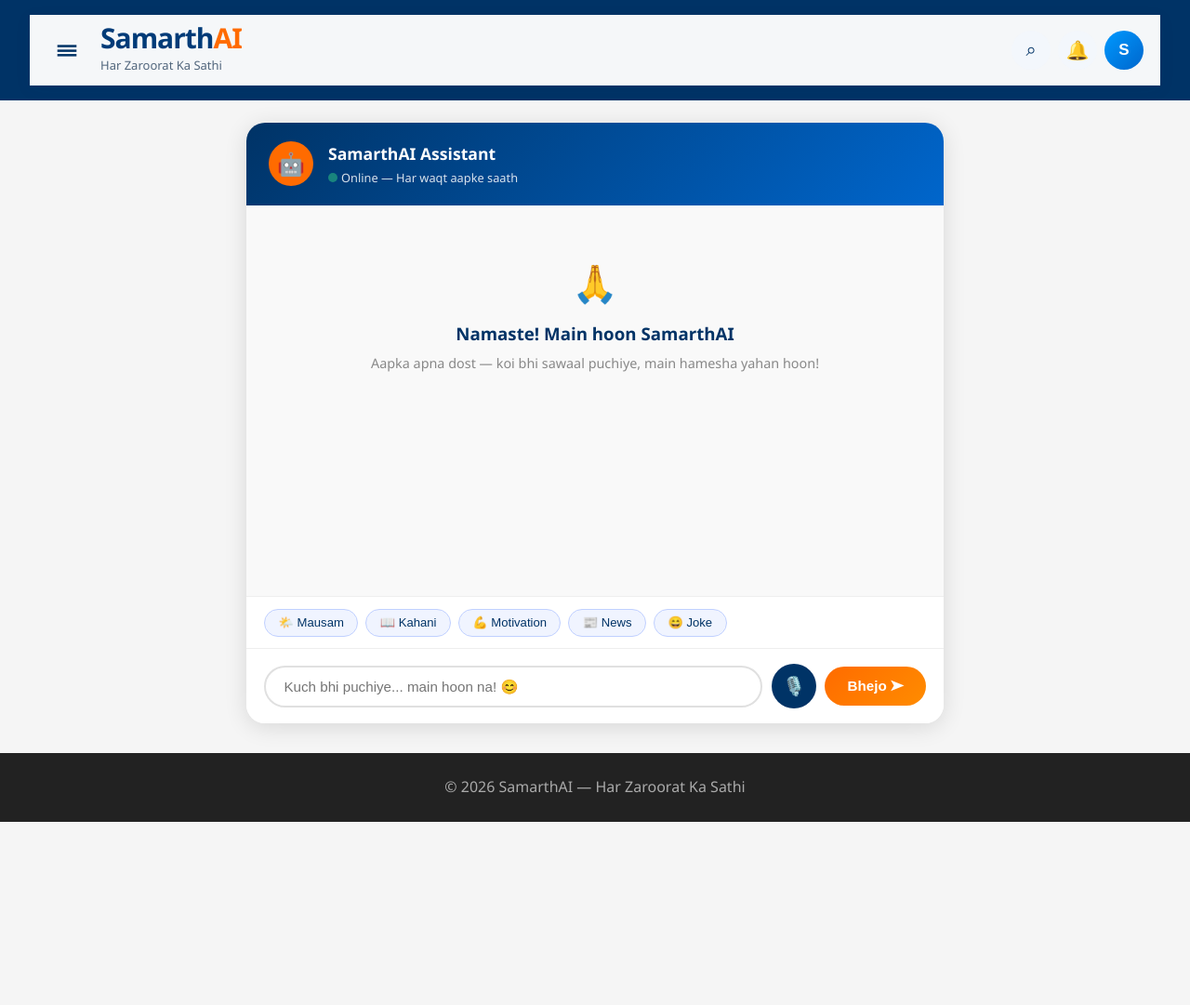
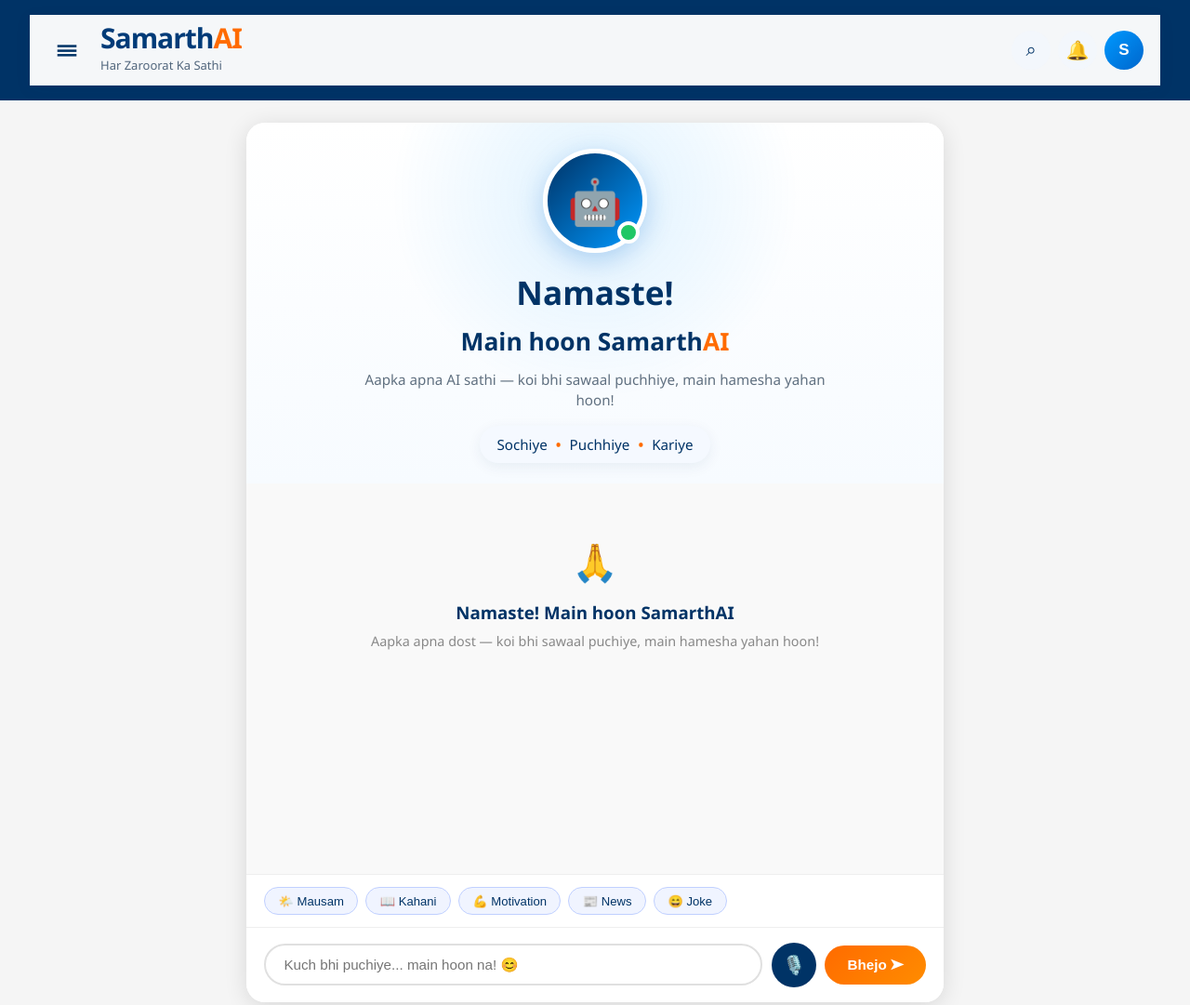
Before and after one commit to samarthai77/SamarthAI, a website: page frontend/chat.html in a window 1280 px wide. Shown: the top 1081 px of the page at 93% size. Before the commit the page ends 884 px from the top, so only its background shows below. Drawn offline with Linux system fonts and the light colour scheme; files that its build step writes are made by us from their sources; files whose address does not match are found by name.

Commit message:
Update chat.html

```diff
--- a/frontend/chat.html
+++ b/frontend/chat.html
@@ -87,6 +87,79 @@
     color: white;
     font-weight: 700;
     font-size: 17px;
+}
+     .welcome-hero {
+    text-align: center;
+    padding: 28px 20px 22px;
+    background:
+        radial-gradient(circle at 50% 20%, rgba(0,153,255,0.12), transparent 45%),
+        linear-gradient(180deg, #ffffff, #f7fbff);
+}
+
+.hero-avatar {
+    width: 112px;
+    height: 112px;
+    margin: 0 auto 14px;
+    border-radius: 50%;
+    background: linear-gradient(135deg, #003366, #0099ff);
+    border: 5px solid #ffffff;
+    box-shadow: 0 8px 28px rgba(0,102,204,0.25);
+    display: flex;
+    align-items: center;
+    justify-content: center;
+    font-size: 48px;
+    position: relative;
+}
+
+.online-badge {
+    position: absolute;
+    right: 3px;
+    bottom: 5px;
+    width: 24px;
+    height: 24px;
+    background: #20c765;
+    border: 4px solid #ffffff;
+    border-radius: 50%;
+}
+
+.welcome-hero h1 {
+    color: #003366;
+    font-size: 2.2rem;
+    margin-bottom: 4px;
+}
+
+.welcome-hero h2 {
+    color: #003366;
+    font-size: 1.65rem;
+    margin-bottom: 8px;
+}
+
+.welcome-hero h2 span {
+    color: #ff6b00;
+}
+
+.welcome-hero p {
+    color: #607080;
+    font-size: 0.95rem;
+    line-height: 1.5;
+    max-width: 520px;
+    margin: auto;
+}
+
+.hero-tagline {
+    display: inline-flex;
+    gap: 9px;
+    margin-top: 16px;
+    padding: 8px 18px;
+    border-radius: 24px;
+    background: #f5f9ff;
+    color: #003366;
+    box-shadow: 0 4px 15px rgba(0,51,102,0.07);
+    font-size: 0.95rem;
+}
+
+.hero-tagline b {
+    color: #ff6b00;
 }
         .chat-container {
             max-width: 750px;
@@ -348,14 +421,31 @@
 </div>
  </header>
 <div class="chat-container">
-    <div class="chat-header">
-        <div class="avatar">🤖</div>
-        <div class="info">
-            <h3>SamarthAI Assistant</h3>
-            <p><span class="status-dot"></span>Online — Har waqt aapke saath</p>
-        </div>
+ <div class="welcome-hero">
+
+    <div class="hero-avatar">
+        🤖
+        <span class="online-badge"></span>
     </div>
 
+    <h1>Namaste!</h1>
+
+    <h2>Main hoon Samarth<span>AI</span></h2>
+
+    <p>
+        Aapka apna AI sathi — koi bhi sawaal puchhiye,
+        main hamesha yahan hoon!
+    </p>
+
+    <div class="hero-tagline">
+        <span>Sochiye</span>
+        <b>•</b>
+        <span>Puchhiye</span>
+        <b>•</b>
+        <span>Kariye</span>
+    </div>
+
+</div>
     <div class="messages" id="chatMessages">
         <div class="welcome-msg" id="welcomeMsg">
             <div class="namaste">🙏</div>
```
